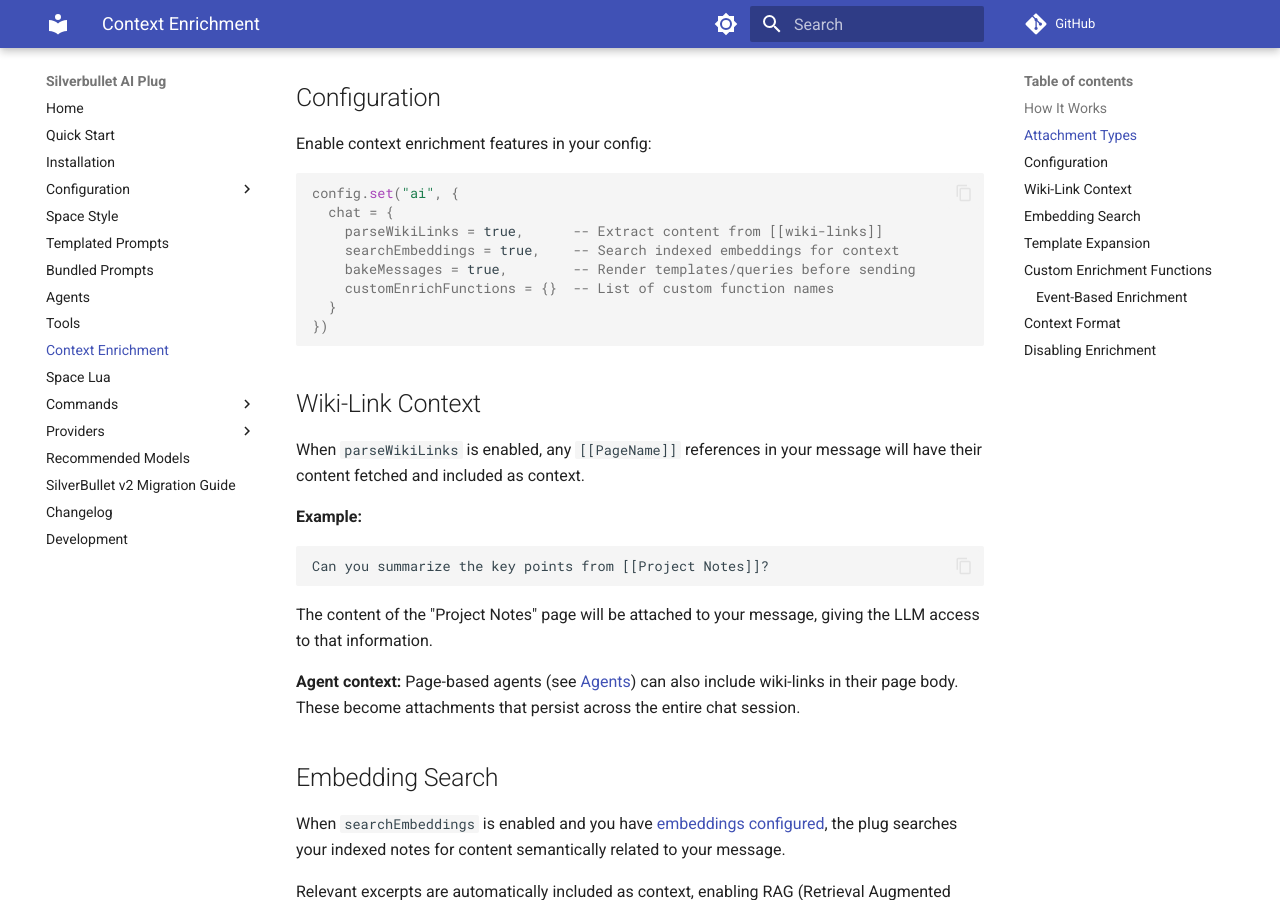
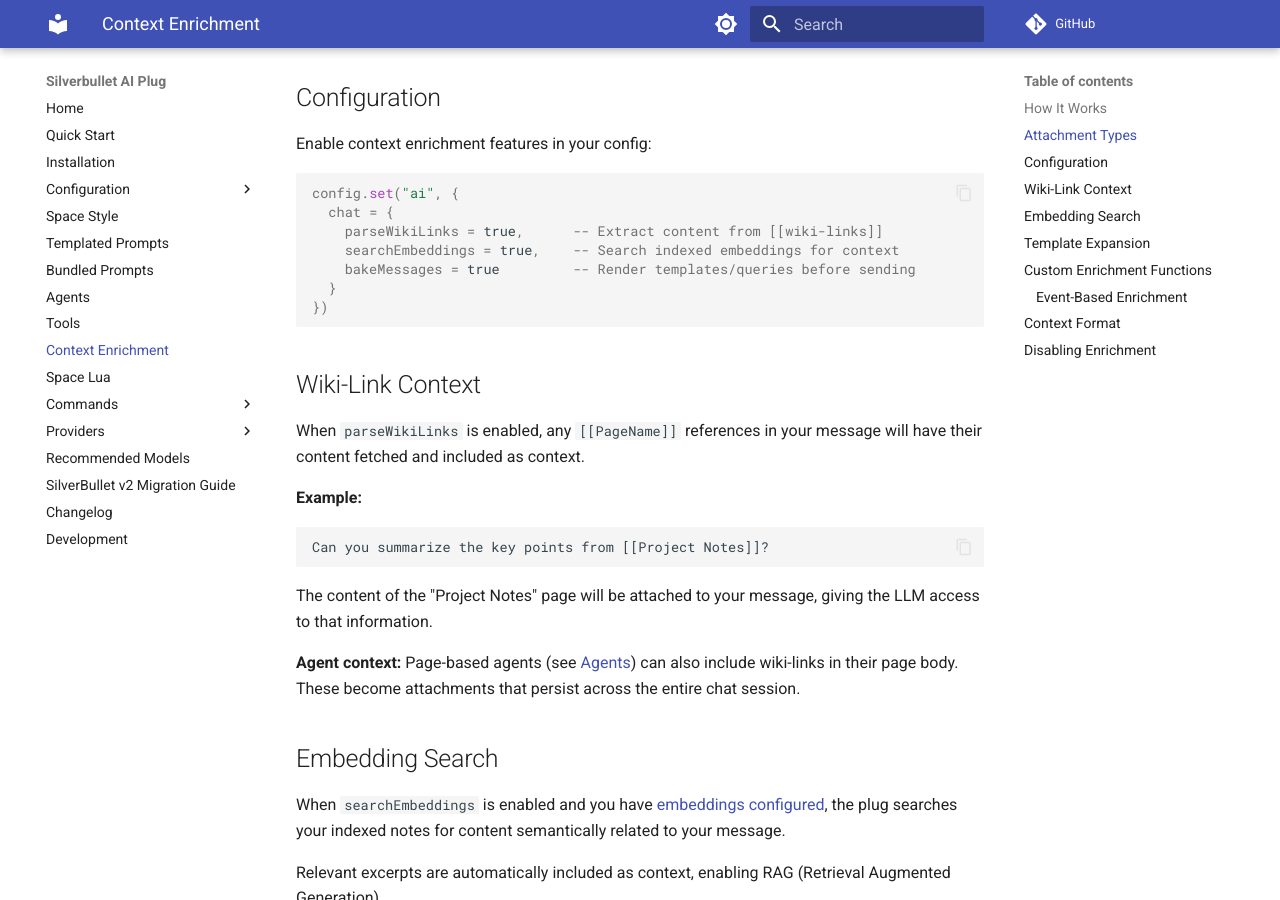
Before and after one commit to justyns/silverbullet-ai, an MkDocs documentation site: the page built from docs/Context Enrichment.md, in a window 1280 px wide and 900 px high, scrolled down 806 px. Built offline with MkDocs 1.6.1 and Material for MkDocs 9.7.7, drawn with Linux system fonts in a browser that asks for light colours; comment, search, counter and statistics services are not loaded.

````diff
--- a/docs/Context Enrichment.md
+++ b/docs/Context Enrichment.md
@@ -30,8 +30,7 @@ config.set("ai", {
   chat = {
     parseWikiLinks = true,      -- Extract content from [[wiki-links]]
     searchEmbeddings = true,    -- Search indexed embeddings for context
-    bakeMessages = true,        -- Render templates/queries before sending
-    customEnrichFunctions = {}  -- List of custom function names
+    bakeMessages = true         -- Render templates/queries before sending
   }
 })
 ```
````
Also changed, not shown: docs/Configuration.md (+0 -2 lines), docs/Configuration/Chat Instructions.md (+0 -3 lines).
